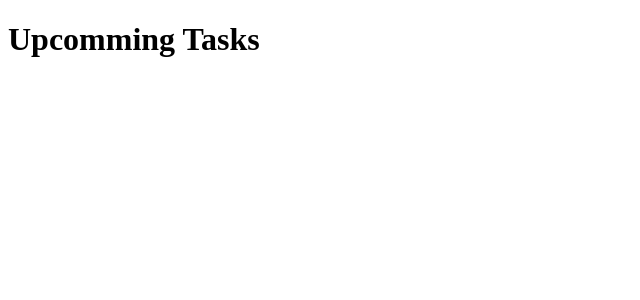
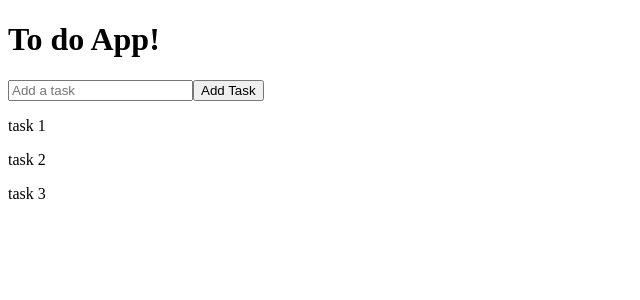
Before and after one commit to DanBlakeNZ/react-to-do, a React app: page / in a window 1280 px wide. Shown: the top 300 px of the page, without its empty margins (0-640 px from the left). Built offline with nearby package versions, Linux system fonts and the light colour scheme.

Commit message:
Created core components and structure.

```diff
--- /dev/null
+++ b/src/components/AddTask.jsx
@@ -0,0 +1,20 @@
+import React from 'react';
+
+export default class AddTask extends React.Component {
+    constructor(props){
+        super(props);
+
+        this.state = {
+
+        }
+    }
+
+    render(props){
+        return(
+            <div>
+                <input type="text" placeholder="Add a task"/>
+                <button type="submit">Add Task</button>
+            </div>
+        )
+    }
+}
--- a/src/components/Header.jsx
+++ b/src/components/Header.jsx
@@ -1,8 +1,8 @@
 import React from 'react';
 
-const Header = () => (
+const Header = (props) => (
   <div>
-    <h1>Upcomming Tasks</h1>
+    <h1>To do App!</h1>
   </div>
 );
 
--- /dev/null
+++ b/src/components/Task.jsx
@@ -0,0 +1,7 @@
+import React from 'react';
+
+const Task = (props) => (
+    <p>{props.task}</p>
+);
+
+export default Task;
--- /dev/null
+++ b/src/components/TaskList.jsx
@@ -0,0 +1,13 @@
+import React from 'react';
+
+import Task from './Task'
+
+const TaskList = (props) => (
+    <div>
+        {props.tasks.map((task) => {
+            return <Task key={task} task={task}/>
+        })}
+    </div>
+);
+
+export default TaskList;
--- a/src/components/ToDoApp.jsx
+++ b/src/components/ToDoApp.jsx
@@ -1,13 +1,23 @@
 import React from 'react';
 
+import AddTask from './AddTask';
 import Header from './Header';
+import TaskList from './TaskList';
 
 export default class ToDoApp extends React.Component {
+	constructor(props){
+		super(props);
+		this.state = {
+			tasks:["task 1", "task 2", "task 3"]
+		}
+	}
 
 	render(){
 		return(
 			<div>
 				<Header />
+				<AddTask />
+				<TaskList tasks={this.state.tasks}/>
 			</div>
 		);
 	}
```
